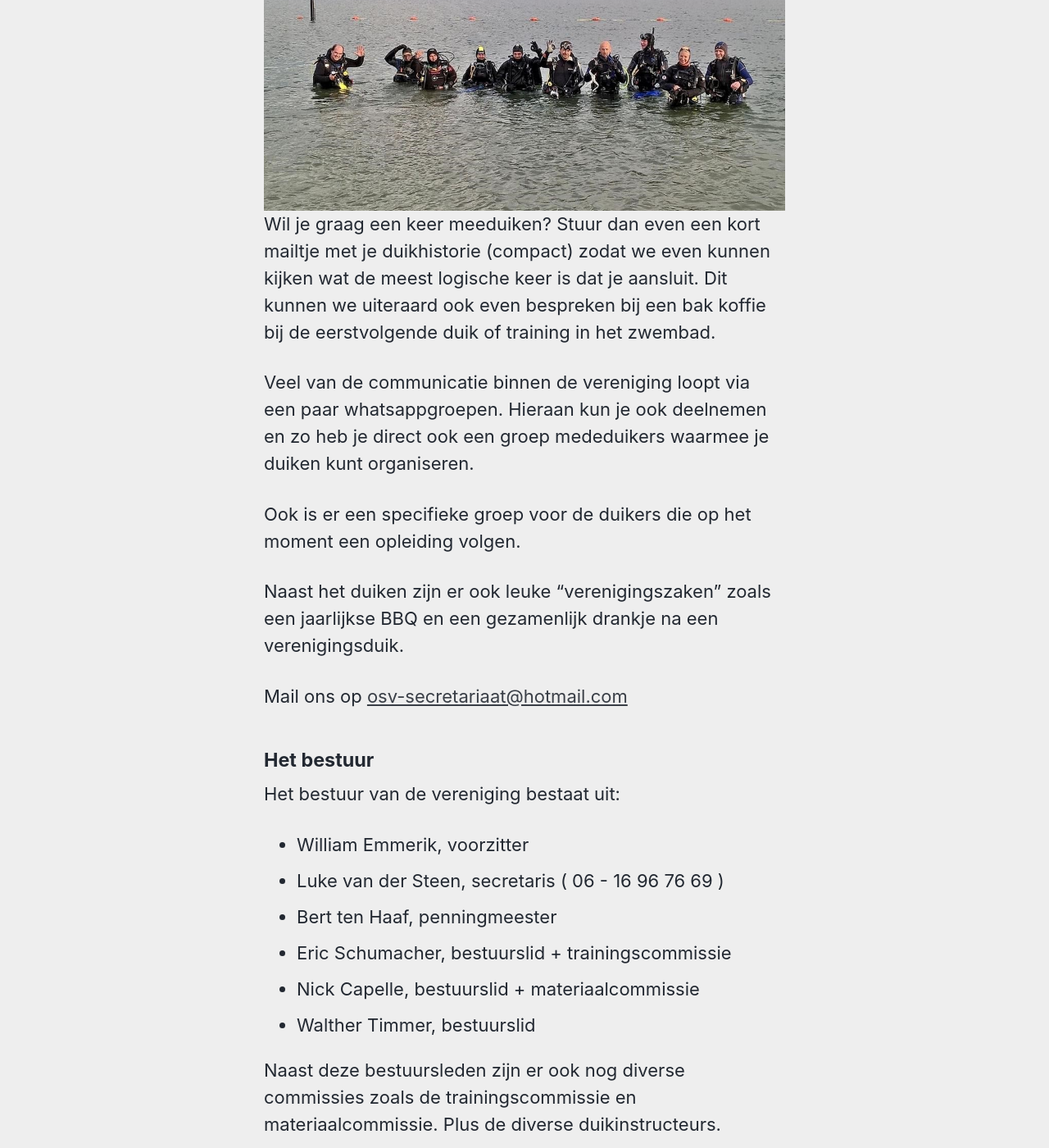
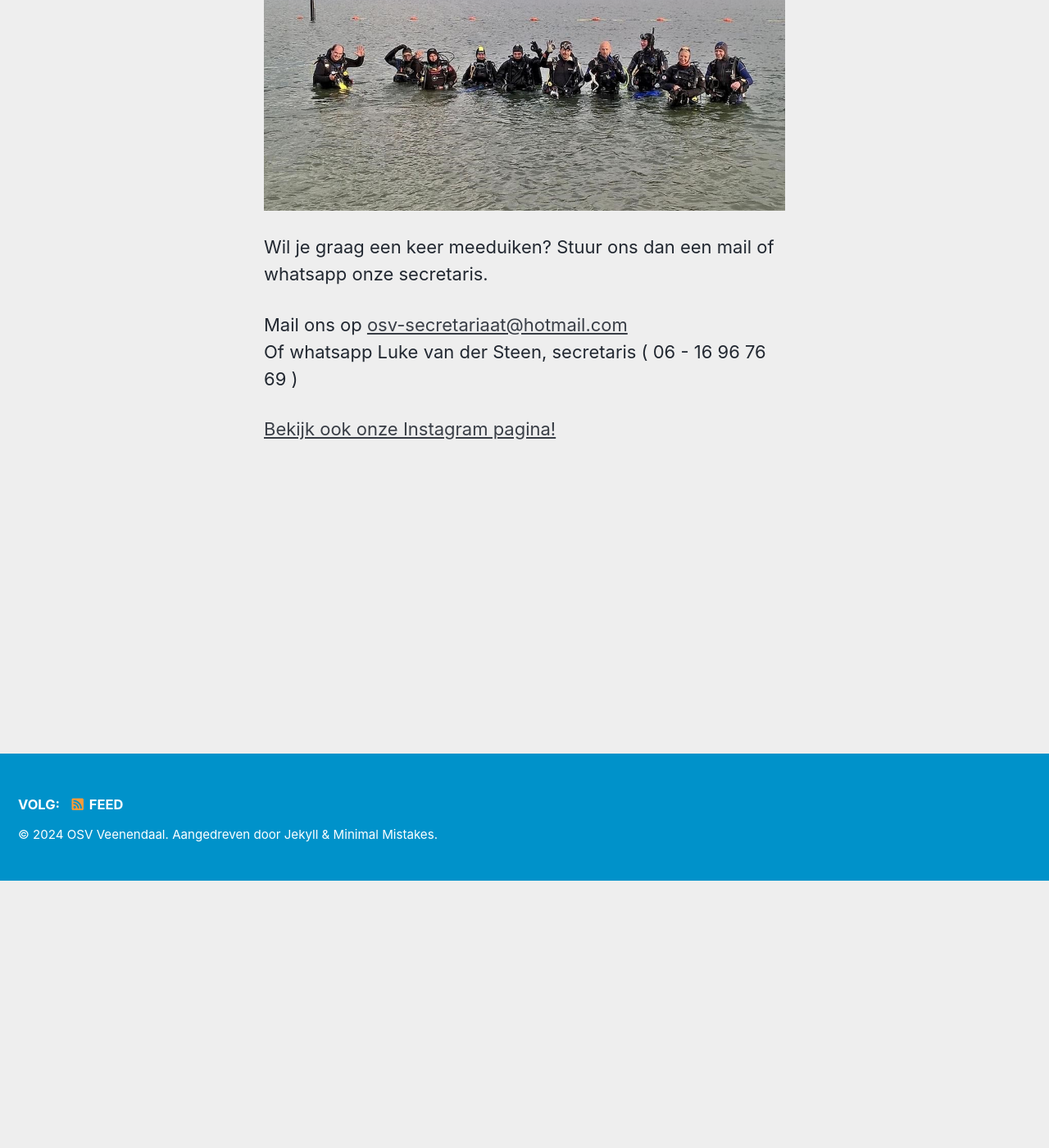
Before and after one commit to walthertimmer/osvveenendaal.nl, a Jekyll site: the page built from _pages/contact.md, in a window 1280 px wide and 1400 px high, scrolled down 326 px. Shown: the whole window at 82% size. Built offline with Jekyll 4.4.1, drawn with Linux system fonts in a browser that asks for light colours; cached includes are drawn as plain includes; some of the changed text lies outside the part shown.

Commit message:
Update contact.md

```diff
--- a/_pages/contact.md
+++ b/_pages/contact.md
@@ -7,32 +7,10 @@ title: Contact
 
 #### Contact
 ![OSV Veenendaal](/assets/images/groetjes-osv.jpg)
-Wil je graag een keer meeduiken? Stuur dan even een kort mailtje met je duikhistorie (compact) zodat we even kunnen kijken wat de meest logische keer is dat je aansluit. Dit kunnen we uiteraard ook even bespreken bij een bak koffie bij de eerstvolgende duik of training in het zwembad.
 
-Veel van de communicatie binnen de vereniging loopt via een paar whatsappgroepen. Hieraan kun je ook deelnemen en zo heb je direct ook een groep mededuikers waarmee je duiken kunt organiseren.
-
-Ook is er een specifieke groep voor de duikers die op het moment een opleiding volgen.
-
-Naast het duiken zijn er ook leuke "verenigingszaken" zoals een jaarlijkse BBQ en een gezamenlijk drankje na een verenigingsduik.
+Wil je graag een keer meeduiken? Stuur ons dan een mail of whatsapp onze secretaris.
 
 Mail ons op [osv-secretariaat@hotmail.com](mailto:osv-secretariaat@hotmail.com)
-
-#### Het bestuur
-Het bestuur van de vereniging bestaat uit:
-
-- William Emmerik, voorzitter
-- Luke van der Steen, secretaris ( 06 - 16 96 76 69 )
-- Bert ten Haaf, penningmeester
-- Eric Schumacher, bestuurslid + trainingscommissie
-- Nick Capelle, bestuurslid + materiaalcommissie
-- Walther Timmer, bestuurslid
-
-Naast deze bestuursleden zijn er ook nog diverse commissies zoals de trainingscommissie en materiaalcommissie. Plus de diverse duikinstructeurs.
+Of whatsapp Luke van der Steen, secretaris ( 06 - 16 96 76 69 )
 
 [Bekijk ook onze Instagram pagina!](https://www.instagram.com/osvveenendaal/)
-
-#### Privacy
-Wij hanteren de privacywetgeving AVG.
-Instructeurs en trainers zijn in bezit van VOG verklaring.
-Ook hebben we een vertrouwenspersoon in de vereniging.
-Neem bij vragen contact op met het bestuur.
```
